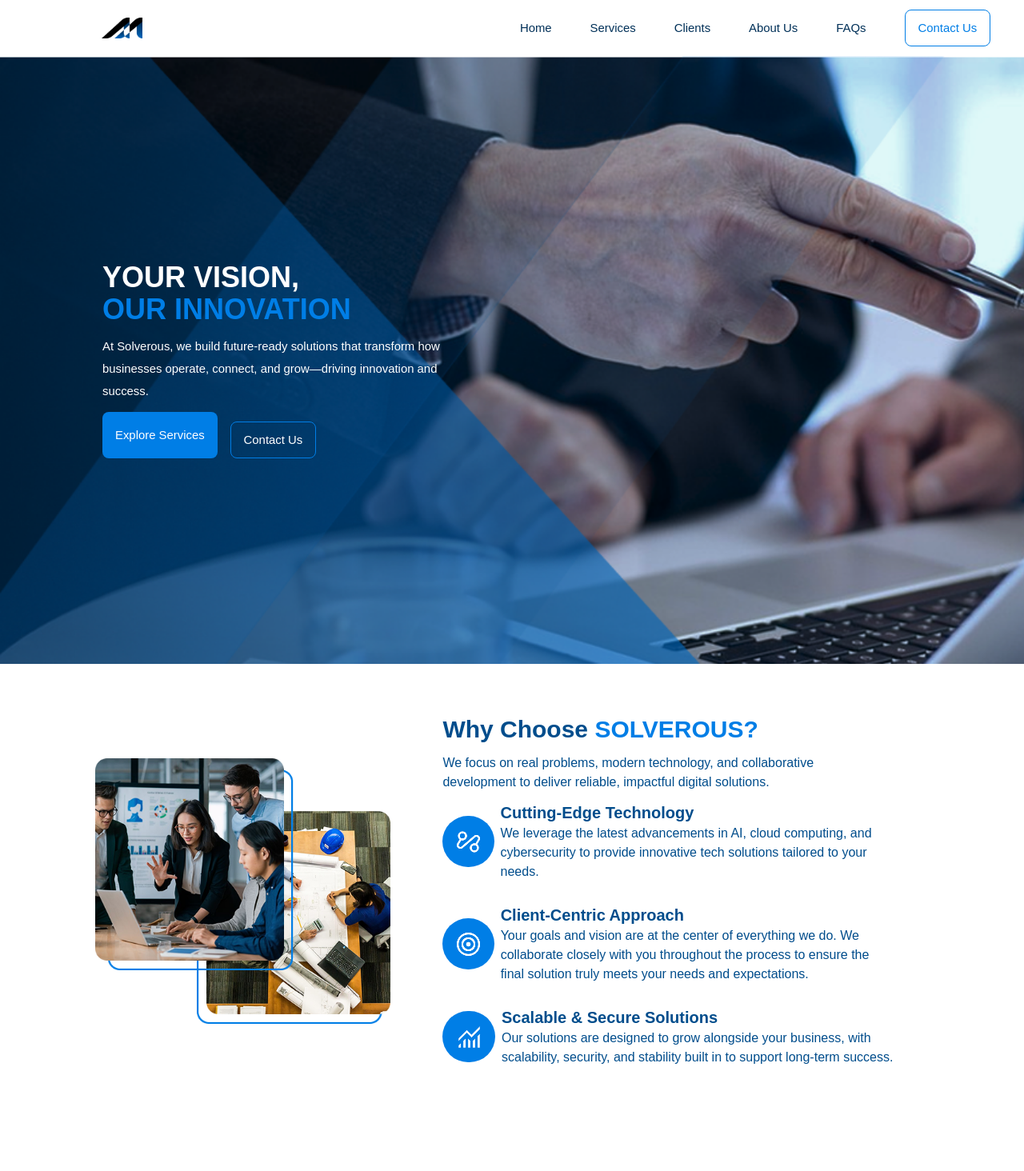
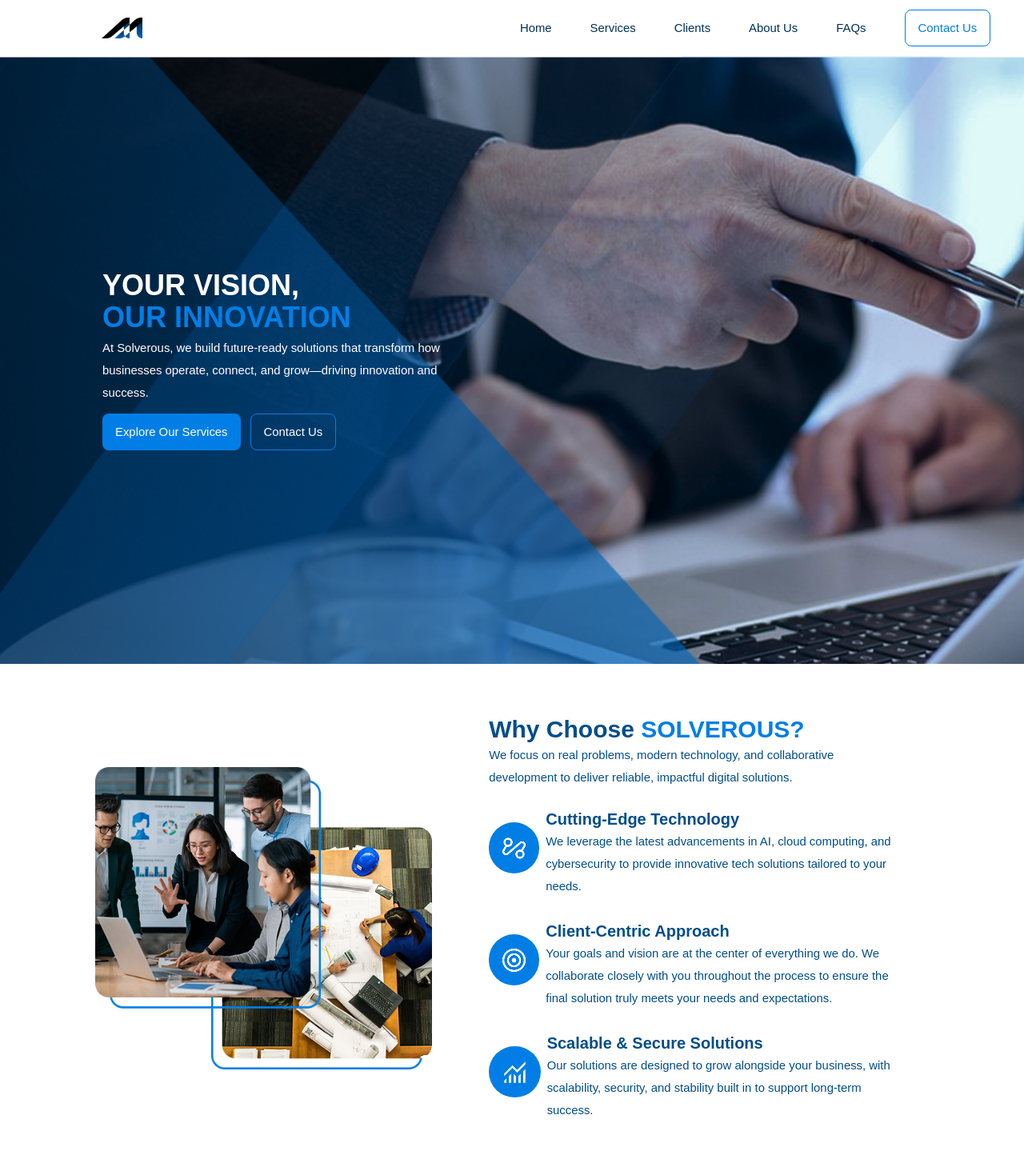
Before and after one commit to SolverousTech/SolverousWebsite, a React (Create React App) app in the folder solverouswebsite/: page / in a window 1280 px wide. Shown: the top 1464 px of the page at 80% size. Before the commit the page ends 1398 px from the top, so only its background shows below. Built offline with nearby package versions, Linux system fonts and the light colour scheme.

Commit message:
Second section done

```diff
--- a/solverouswebsite/src/pages/Home/home.js
+++ b/solverouswebsite/src/pages/Home/home.js
@@ -1,5 +1,6 @@
 import Navbar from "../../components/Navbar/navbar";
 import HomeBg from "../../assets/home_bg.png";
+import OfferBg from "../../assets/offer_bg.png";
 import Button from '../../components/Buttons/button';
 import SecondSec from '../../assets/second_section_image.png';
 import Automation from '../../assets/first_reason.png';
@@ -7,8 +8,16 @@ import Target from '../../assets/second_reason.png';
 import Scaling from '../../assets/third_reason.png';
 
 function Home() {
-  const myStyle = {
+  const homeBg = {
     backgroundImage: `url(${HomeBg})`,
+    height: "95vh",
+    marginTop: "0px",
+    backgroundSize: "cover",
+    backgroundRepeat: "no-repeat",
+  };
+
+  const offerBg = {
+    backgroundImage: `url(${OfferBg})`,
     height: "95vh",
     marginTop: "0px",
     backgroundSize: "cover",
@@ -20,50 +29,61 @@ function Home() {
       <Navbar />
       <main>
         {/* HOME SECTION */}
-        <section style={myStyle} className=" content-center space-y-2 md:space-y-3 ">
-          <h1 className=" font-bold text-white text-[2.5rem] md:text-4xl ml-[2.063rem] md:ml-32 flex flex-col w-fit ">YOUR VISION, <span className="text-[#007EE6]">OUR INNOVATION</span></h1>
-          <p className=" text-white text-xl md:text-[0.93rem] ml-[2.063rem] md:ml-32 w-[85%] md:w-[35%] ">At Solverous, we build future-ready solutions that transform how businesses operate, connect, and grow—driving innovation and success.</p>
-          <div className="flex flex-row ml-[2.063rem] md:ml-32 space-y-4 md:space-y-3 space-x-5 md:space-x-4 ">
-            <Button title="Explore Services" type="none" buttonCustomStyle=" text-white bg-[#007EE6] hover:bg-[#056CC2] py-4 px-[5%] md:py-2 md:px-4 " />
-            <Button title="Contact Us" type="none" buttonCustomStyle=" text-white bg-transparent border border-[#007EE6] hover:bg-white hover:border-white hover:text-[#007EE6] py-4 px-[5%] md:py-2 md:px-4 " />
+        <section style={homeBg} className=" content-center space-y-8 md:space-y-3 ">
+          <div className=" space-y-1 ">
+            <h1 className=" font-bold text-white text-[2.5rem] md:text-4xl ml-[2.063rem] md:ml-32 flex flex-col w-fit ">YOUR VISION, <span className="text-[#007EE6]">OUR INNOVATION</span></h1>
+            <p className=" text-white text-xl md:text-[0.93rem] ml-[2.063rem] md:ml-32 w-[85%] md:w-[35%] ">At Solverous, we build future-ready solutions that transform how businesses operate, connect, and grow—driving innovation and success.</p>
+          </div>
+          <div className="flex flex-row ml-[2.063rem] md:ml-32 space-x-5 md:space-x-3 ">
+            <Button title="Explore Our Services" type="none" buttonCustomStyle=" text-white bg-[#007EE6] hover:bg-[#056CC2] py-3 px-[5%] md:py-2 md:px-4 border-[#007EE6] hover:bg-white hover:border-white hover:text-[#007EE6] " />
+            <Button title="Contact Us" type="none" buttonCustomStyle=" text-white bg-transparent border border-[#007EE6] hover:bg-white hover:border-white hover:text-[#007EE6] py-3 px-[5%] md:py-2 md:px-4 " />
           </div>
         </section>
-        <section className="my-[1rem] ml-[2.063rem] md:my-16 md:ml-[7.438rem] mr-[2.063rem] md:mr-[0rem] flex flex-row space-x-6 items-center">
-          <div className=" w-[70%] h-full">
-            <img src={SecondSec} alt="People in A Meeting" className='w-[17%] md:w-[90%]' />
+
+        {/* WHY CHOOSE SOLVEROUS SECTION */}
+        <section className="my-12 ml-[2.063rem] md:my-16 md:ml-[7.438rem] mr-[2.063rem] md:mr-[0rem] flex flex-col md:flex-row space-x-0 md:space-x-6 space-y-12 md:space-y-0 items-center ">
+          <div className=" w-full md:w-[70%] h-full ">
+            <img src={SecondSec} alt="People in A Meeting" className='w-full md:w-[90%] ' />
           </div>
-          <div className="space-y-3">
-            <h3 className="text-[1.5rem] md:text-3xl font-bold text-[#004D8C]">Why Choose <span className="text-[#007EE6]">SOLVEROUS?</span></h3>
-            <p className="w-[85%] md:w-[65%] text-[#004D8C]">We focus on real problems, modern technology, and collaborative development to deliver reliable, impactful digital solutions.</p>
-            <div className="space-y-7">
+          <div className=" space-y-6 md:space-y-3 w-full text-center md:text-left ">
+            <div>
+              <h3 className="text-[2rem] md:text-3xl font-bold text-[#004D8C] ">Why Choose <span className="text-[#007EE6]">SOLVEROUS?</span></h3>
+              <p className="w-[96%] md:w-[75%] text-[#004D8C] text-xl md:text-[0.93rem] m-auto md:m-0 ">We focus on real problems, modern technology, and collaborative development to deliver reliable, impactful digital solutions.</p>
+            </div>
+            <div className=" space-y-8 md:space-y-4">
               {/* FIRST REASON */}
-              <div className="flex flex-row space-x-2 items-center">
-                <div className="bg-[#007EE6] w-24 h-16 rounded-full flex justify-center items-center "><img src={Automation} alt="Automation Icon" /></div>
+              <div className="flex flex-col md:flex-row space-y-3 space-x-0 md:space-x-2 items-center ">
+                <div className="bg-[#007EE6] w-24 h-24 md:h-16 rounded-full flex justify-center items-center "><img src={Automation} alt="Automation Icon" /></div>
                 <div>
-                  <h5 className=" font-bold text-xl text-[#004D8C] ">Cutting-Edge Technology</h5>
-                  <p className="w-[85%] md:w-[75%] text-[#004D8C]">We leverage the latest advancements in AI, cloud computing, and cybersecurity to provide innovative tech solutions tailored to your needs.</p>
+                  <h5 className=" font-bold text-[1.5rem] md:text-xl text-[#004D8C] ">Cutting-Edge Technology</h5>
+                  <p className=" w-[93%] md:w-[75%] text-[#004D8C] text-xl md:text-[0.93rem] m-auto md:m-0 ">We leverage the latest advancements in AI, cloud computing, and cybersecurity to provide innovative tech solutions tailored to your needs.</p>
                 </div>
               </div>
 
               {/* SECOND REASON */}
-              <div className="flex flex-row space-x-2 items-center">
-                <div className="bg-[#007EE6] w-32 h-16 rounded-full flex justify-center items-center  "><img src={Target} alt="Target Icon" /></div>
+              <div className="flex flex-col md:flex-row space-y-3 space-x-0 md:space-x-2 items-center ">
+                <div className="bg-[#007EE6] w-24 md:w-32 h-24 md:h-16 rounded-full flex justify-center items-center  "><img src={Target} alt="Target Icon" /></div>
                 <div>
-                  <h5 className=" font-bold text-xl text-[#004D8C] ">Client-Centric Approach</h5>
-                  <p className="w-[85%] md:w-[75%] text-[#004D8C]">Your goals and vision are at the center of everything we do. We collaborate closely with you throughout the process to ensure the final solution truly meets your needs and expectations.</p>
+                  <h5 className=" font-bold text-[1.5rem] md:text-xl text-[#004D8C] ">Client-Centric Approach</h5>
+                  <p className=" w-[95%] md:w-[75%] text-[#004D8C] text-xl md:text-[0.93rem] m-0 ">Your goals and vision are at the center of everything we do. We collaborate closely with you throughout the process to ensure the final solution truly meets your needs and expectations.</p>
                 </div>
               </div>
 
               {/* THIRD REASON */}
-              <div className="flex flex-row space-x-2 items-center">
-                <div className="bg-[#007EE6] w-24 h-16 rounded-full flex justify-center items-center"><img src={Scaling} alt="Scaling Icon" /></div>
-                <div>
-                  <h5 className=" font-bold text-xl text-[#004D8C] ">Scalable & Secure Solutions</h5>
-                  <p className="w-[85%] md:w-[75%] text-[#004D8C]">Our solutions are designed to grow alongside your business, with scalability, security, and stability built in to support long-term success.</p>
+              <div className=" flex flex-col md:flex-row space-y-3 space-x-0 md:space-x-2 items-center ">
+                <div className="bg-[#007EE6] w-24 h-24 md:h-16 rounded-full flex justify-center items-center"><img src={Scaling} alt="Scaling Icon" /></div>
+                <div >
+                  <h5 className=" font-bold text-[1.5rem] md:text-xl text-[#004D8C] ">Scalable & Secure Solutions</h5>
+                  <p className="w-[95%] md:w-[75%] text-[#004D8C] text-xl md:text-[0.93rem] m-0">Our solutions are designed to grow alongside your business, with scalability, security, and stability built in to support long-term success.</p>
                 </div>
               </div>
             </div>
           </div>
+        </section>
+
+        {/* WHAT WE OFFER */}
+        <section style={offerBg} className="  ">
+
         </section>
       </main>
     </>
```
Also changed, not shown: solverouswebsite/src/assets/offer_bg.png (added).
